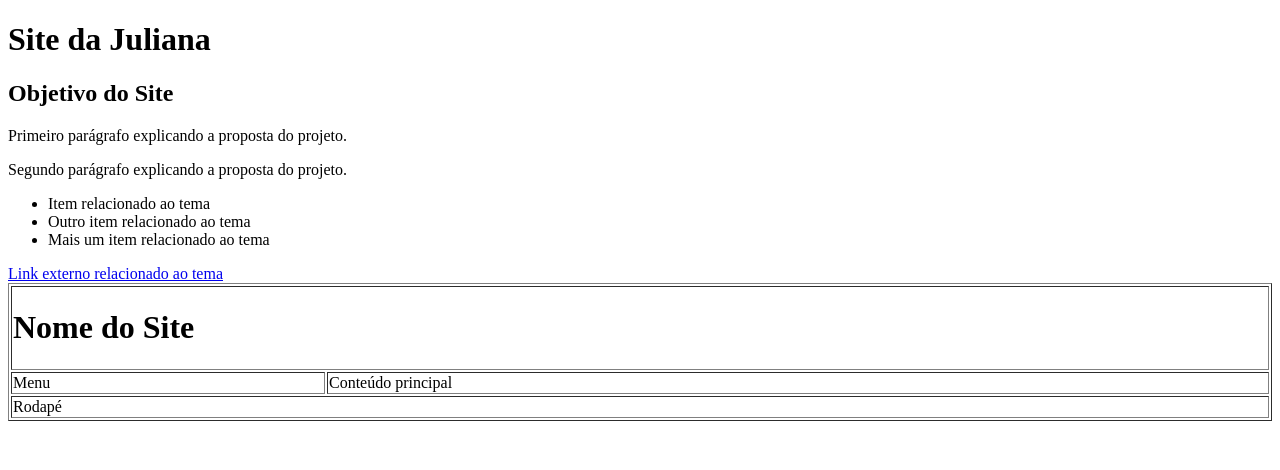
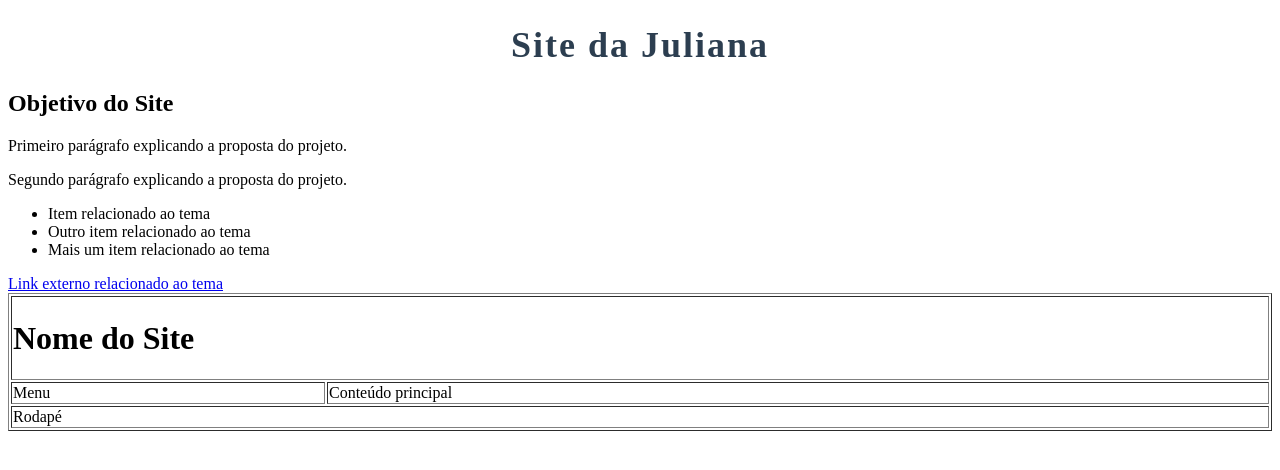
Before and after one commit to infojuliana/progInternet, a plain HTML site: page index.html in a window 1280 px wide. Drawn offline with Linux system fonts and the light colour scheme.

Commit message:
atividade 05

```diff
--- a/index.html
+++ b/index.html
@@ -6,7 +6,7 @@
 </head>
 <body>
 
-    <h1>Site da Juliana</h1>
+    <h1 style="color: #2c3e50; text-align: center; font-size: 36px; font-weight: bold; letter-spacing: 2px;">Site da Juliana</h1>
     <h2>Objetivo do Site</h2>
 
     <p>Primeiro parágrafo explicando a proposta do projeto.</p>
```
